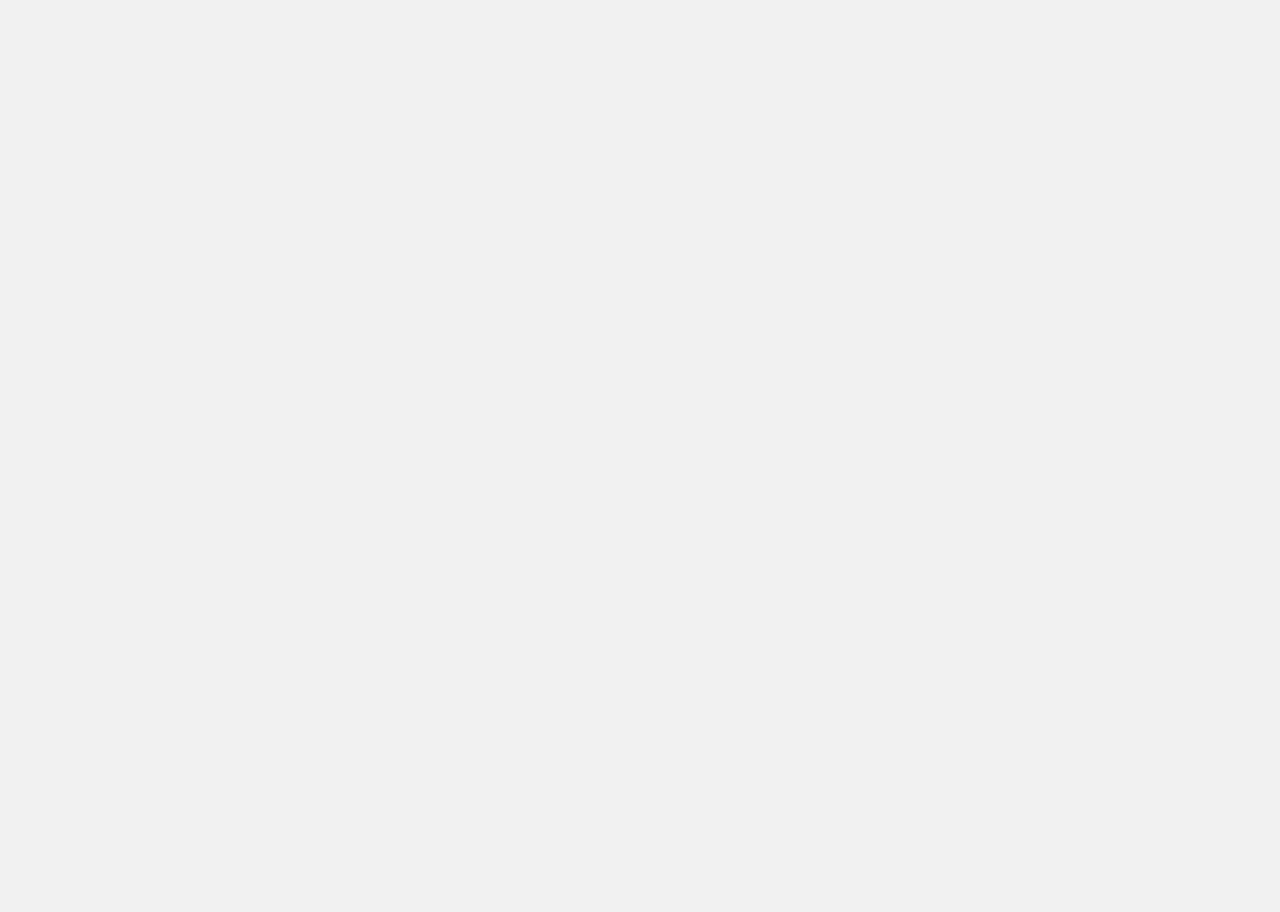
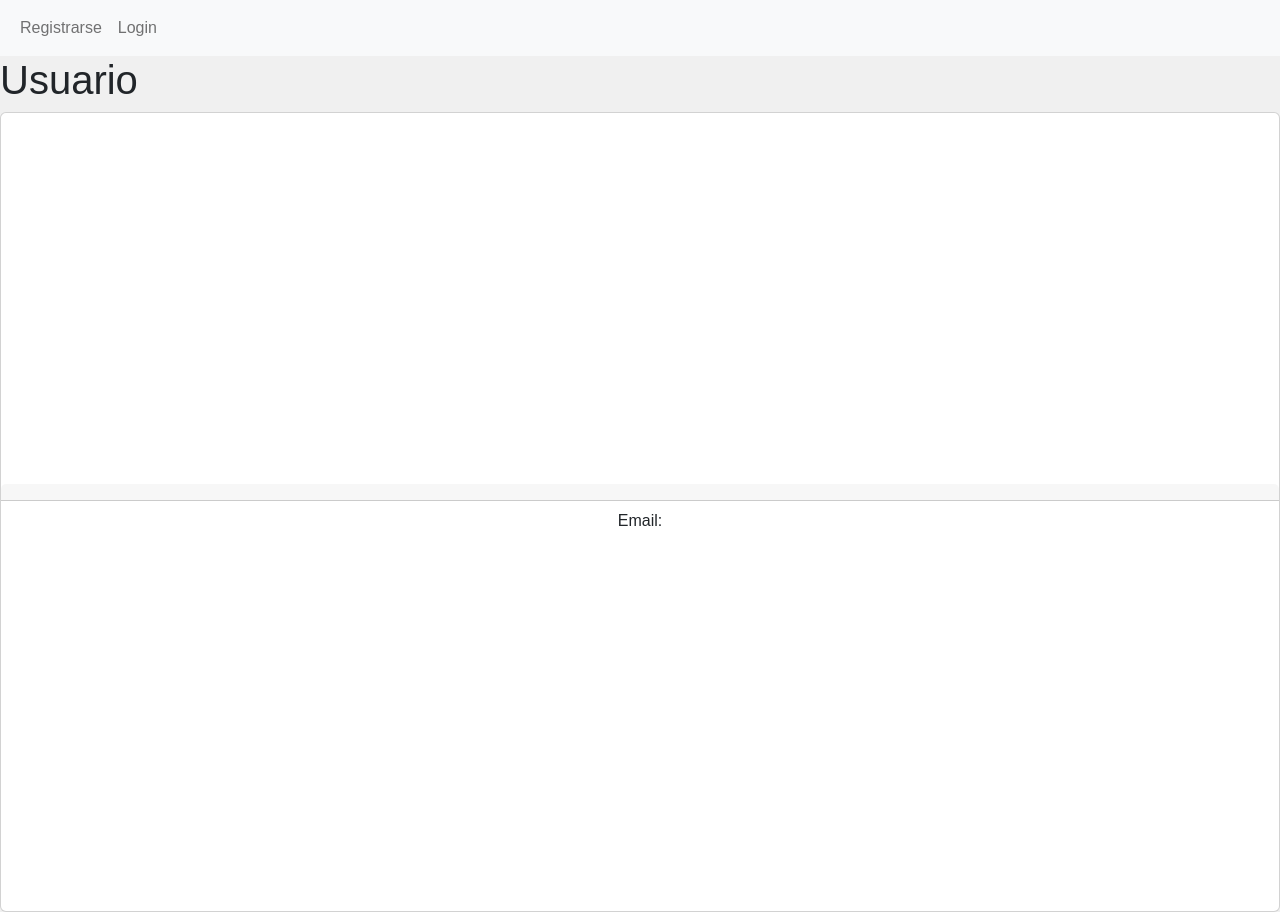
Before and after one commit to belfortep/librardos, a React (Create React App) app in the folder frontend/: page /user/1 in a window 1280 px wide. Before the commit this address had no page. Before the commit the page ends 800 px from the top, so only its background shows below. Built offline with nearby package versions, Linux system fonts and the light colour scheme.

Commit message:
us-6 finished. Can see info of another user

```diff
--- a/frontend/src/App.js
+++ b/frontend/src/App.js
@@ -14,6 +14,8 @@ import { Communities } from './pages/communities/Communities';
 import { Community } from './pages/community/Community';
 import { Users} from './pages/users/Users';
 import { Welcome} from './pages/welcome/Welcome';
+import { User } from './pages/user/User';
+
 
 
 
@@ -32,6 +34,7 @@ function App() {
           <Route path='/:id' element={<Book />} />
           <Route path='/myBooks' element={<Favourites/>}/>
           <Route path='/users' element={<Users/>}/>
+          <Route path='/user/:id' element={<User/>}/>
         </Routes>
       </BrowserRouter>
     </>
--- /dev/null
+++ b/frontend/src/pages/user/User.jsx
@@ -0,0 +1,50 @@
+import React, { useContext } from 'react'
+import axios from 'axios'
+import { useState, useEffect } from 'react'
+import { Link, useNavigate, useParams } from 'react-router-dom';
+import { Navbar } from '../../components/Navbar/Navbar'
+import { Footer } from '../../components/Footer/Footer'
+import Moment from 'react-moment'
+import { AuthContext } from '../../context/AuthContext';
+import './user.css';
+// import { stat } from 'fs';
+
+export const User = () => {
+  const {user} = useContext(AuthContext);
+  const params = useParams()
+  const [userClicked, setUserClicked] = useState({});
+
+
+  const fetchUser = async () =>{
+    let res = await axios.get("/auth/" + params.id);
+    if (res.data !== null) {
+      setUserClicked(res.data);
+    } else {
+
+    }
+  }
+
+
+
+  useEffect(()=>{
+    if(user){
+      fetchUser();
+    }
+  }, []);
+
+
+  return (
+    <>
+      <Navbar/>
+      <h1>Usuario</h1>
+      <div className="card medicine-wrapper">
+        <div className="card-header">
+          {userClicked.username}
+        </div>
+        <ul className="list-group list-group-flush">
+          <li className="list-group-item">Email: {userClicked.email}</li>
+        </ul>
+      </div>
+    </>
+  )
+}
--- /dev/null
+++ b/frontend/src/pages/user/user.css
@@ -0,0 +1,6 @@
+.medicine-wrapper {
+  display: flex;
+  justify-content: center;
+  text-align: center;
+  min-height: 100vh;
+}
--- a/frontend/src/pages/users/Users.jsx
+++ b/frontend/src/pages/users/Users.jsx
@@ -21,7 +21,7 @@ export const Users = () => {
 
   const handleChange = async (e) => {
     if (e.target.id === "name") {
-      if (e.target.value.length > 3) {
+      if (e.target.value.length > 2) {
         setName(e.target.value);
       } else {
         setName("")
@@ -58,7 +58,7 @@ export const Users = () => {
                           <span className="medicine-name">
                         {user.username}
                       </span>
-                        </Link>
+                    </Link>
                     </li>
                   </div>
                 ))}
```
